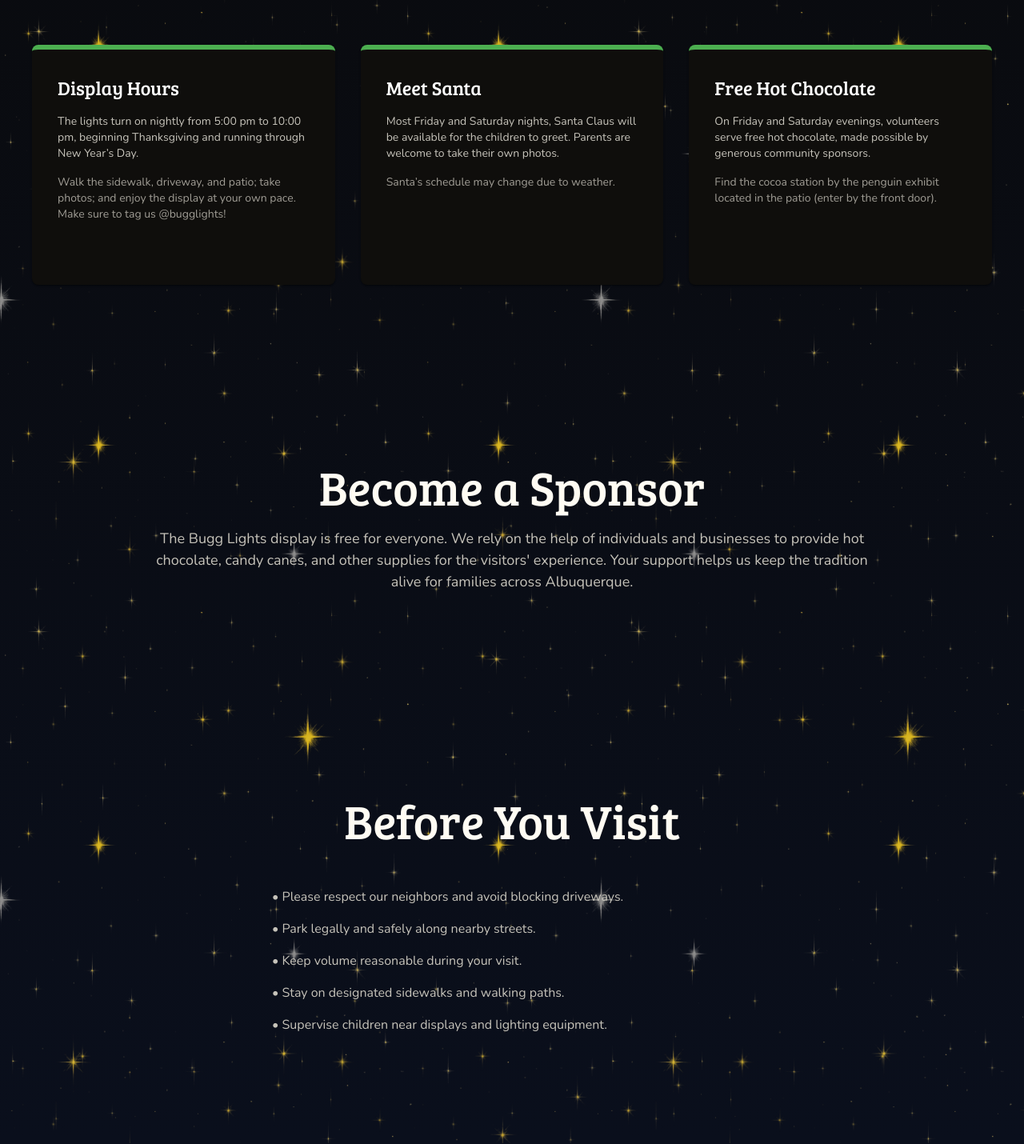
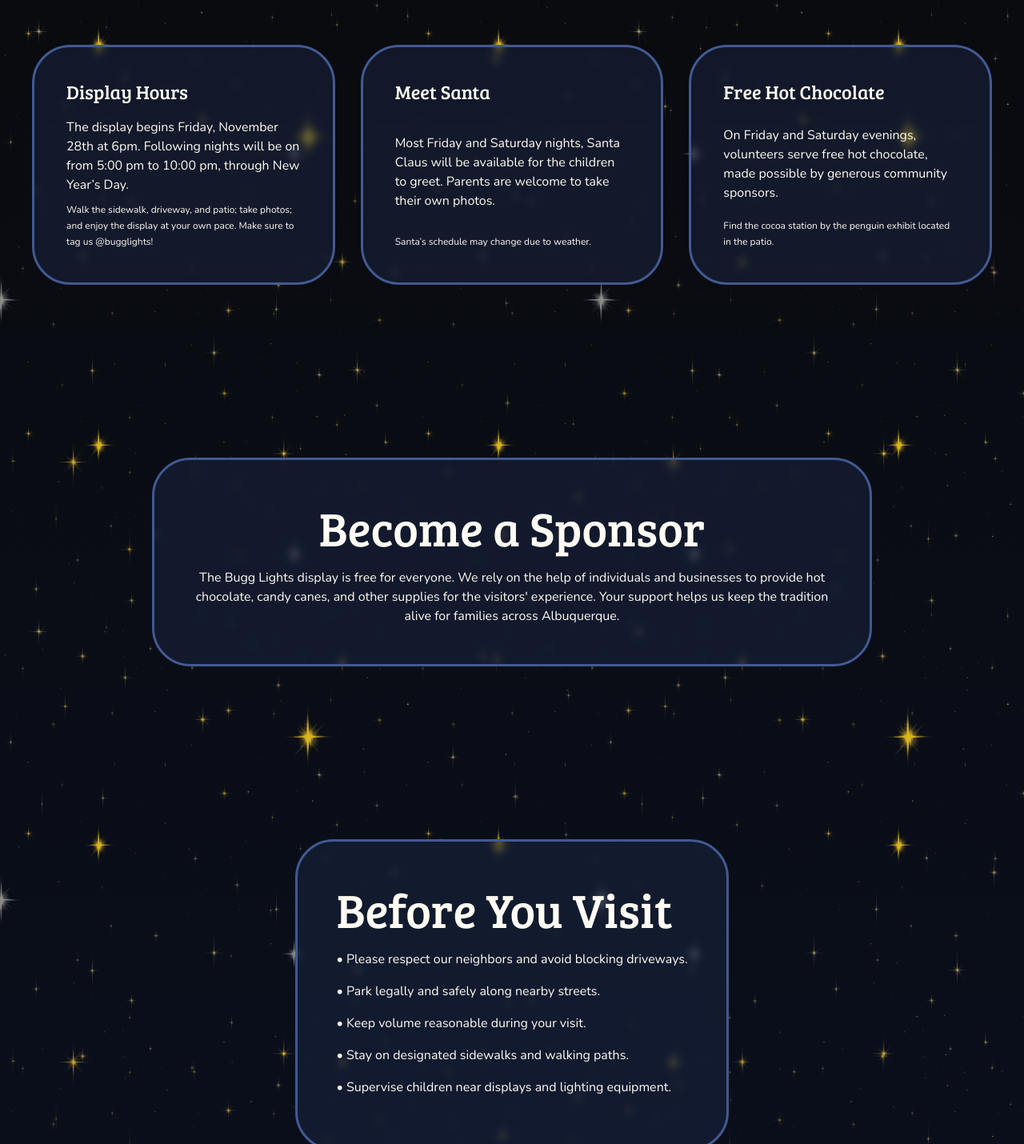
Before and after one commit to csalinas-dev/bugg-lights, a Next.js app: page / in a window 1280 px wide. Shown: the part 2040-3470 px from the top of the page at 80% size. Built offline with nearby package versions, Linux system fonts and the light colour scheme.

Commit message:
feat(sections): clean code and add glass effect

```diff
--- a/src/app/(home)/_components/PlanYourVisit.js
+++ b/src/app/(home)/_components/PlanYourVisit.js
@@ -1,13 +1,14 @@
 "use client";
 
 import React from 'react';
-import { Box, Typography, Grid, Card, CardContent } from '@mui/material';
+import { Box, Typography, Grid } from '@mui/material';
+import { Glass } from '@/components/Glass';
 
 const PlanYourVisit = () => {
   const cards = [
     {
       title: 'Display Hours',
-      text: 'The lights turn on nightly from 5:00 pm to 10:00 pm, beginning Thanksgiving and running through New Year’s Day.',
+      text: 'The display begins Friday, November 28th at 6pm. Following nights will be on from 5:00 pm to 10:00 pm, through New Year’s Day.',
       note: 'Walk the sidewalk, driveway, and patio; take photos; and enjoy the display at your own pace. Make sure to tag us @bugglights!',
     },
     {
@@ -18,7 +19,7 @@
     {
       title: 'Free Hot Chocolate',
       text: 'On Friday and Saturday evenings, volunteers serve free hot chocolate, made possible by generous community sponsors.',
-      note: 'Find the cocoa station by the penguin exhibit located in the patio (enter by the front door).',
+      note: 'Find the cocoa station by the penguin exhibit located in the patio.',
     },
   ];
 
@@ -57,55 +58,19 @@
       >
         {cards.map((card, index) => (
           <Grid size={{ xs: 1, md: 1 }} key={index}>
-            <Card
+            <Glass
               sx={{
-                backgroundColor: '#0F0E0C',
-                borderRadius: '8px',
-                borderTop: '6px solid #4CAF50',
-                padding: '32px',
+                padding: '2.5rem',
                 display: 'flex',
                 flexDirection: 'column',
                 justifyContent: 'space-between',
                 minHeight: '300px',
               }}
             >
-              <CardContent
-                sx={{
-                  padding: 0,
-                }}
-              >
-                <Typography
-                  variant="h5"
-                  sx={{
-                    fontFamily: 'var(--font-bree-serif)',
-                    marginBottom: '1rem',
-                    color: '#ffffff',
-                  }}
-                >
-                  {card.title}
-                </Typography>
-                <Typography
-                  variant="body2"
-                  sx={{
-                    fontFamily: 'var(--font-nunito)',
-                    marginBottom: '1rem',
-                    color: '#C6C3BA',
-                  }}
-                >
-                  {card.text}
-                </Typography>
-                <Typography
-                  variant="body2"
-                  sx={{
-                    fontFamily: 'var(--font-nunito)',
-                    fontSize: '0.875rem',
-                    color: '#A09D95',
-                  }}
-                >
-                  {card.note}
-                </Typography>
-              </CardContent>
-            </Card>
+              <Typography variant="h5">{card.title}</Typography>
+              <Typography variant="body1">{card.text}</Typography>
+              <Typography variant="caption">{card.note}</Typography>
+            </Glass>
           </Grid>
         ))}
       </Grid>
--- a/src/app/(home)/_components/RulesCourtesies.js
+++ b/src/app/(home)/_components/RulesCourtesies.js
@@ -2,6 +2,7 @@
 
 import React from 'react';
 import { Box, Typography, Button } from '@mui/material';
+import { Glass } from '@/components/Glass';
 
 const RulesCourtesies = () => {
   const bullets = [
@@ -23,17 +24,8 @@
         alignItems: 'center',
       }}
     >
-      <Typography
-        variant="h2"
-        sx={{
-          fontFamily: 'var(--font-bree-serif)',
-          fontSize: '2.5rem',
-          marginBottom: '3rem',
-          textAlign: 'center',
-        }}
-      >
-        Before You Visit
-      </Typography>
+      <Glass>
+        <Typography variant="h2">Before You Visit</Typography>
         <Box
           sx={{
             maxWidth: '600px',
@@ -46,9 +38,6 @@
               key={index}
               variant="body1"
               sx={{
-              fontFamily: 'var(--font-nunito)',
-              fontSize: '1rem',
-              color: '#C6C3BA',
                 marginBottom: '1rem',
                 textAlign: 'left',
               }}
@@ -56,21 +45,8 @@
               • {bullet}
             </Typography>
           ))}
-        {/* <Button
-          variant="outlined"
-          sx={{
-            marginTop: '2rem',
-            color: '#C6C3BA',
-            borderColor: '#C6C3BA',
-            '&:hover': {
-              backgroundColor: '#C6C3BA',
-              color: '#090806',
-            },
-          }}
-        >
-          View All Rules & Courtesies
-        </Button> */}
         </Box>
+      </Glass>
     </Box>
   );
 };
--- a/src/app/(home)/_components/Sponsorship.js
+++ b/src/app/(home)/_components/Sponsorship.js
@@ -2,6 +2,7 @@
 
 import React from 'react';
 import { Box, Typography, Button } from '@mui/material';
+import { Glass } from '@/components/Glass';
 
 const Sponsorship = () => {
   return (
@@ -14,49 +15,20 @@
         justifyContent: 'center',
       }}
     >
-      <Box
+      <Glass
         sx={{
           maxWidth: '900px',
           width: '100%',
           textAlign: 'center',
         }}
       >
-        <Typography
-          variant="h2"
-          sx={{
-            fontFamily: 'var(--font-bree-serif)',
-            fontSize: '2.5rem',
-            marginBottom: '1rem',
-          }}
-        >
-          Become a Sponsor
-        </Typography>
-        <Typography
-          variant="body1"
-          sx={{
-            fontFamily: 'var(--font-nunito)',
-            fontSize: '1.125rem',
-            marginBottom: '2rem',
-            color: '#C6C3BA',
-          }}
-        >
+        <Typography variant="h2">Become a Sponsor</Typography>
+        <Typography variant="body1">
           The Bugg Lights display is free for everyone. We rely on the help of individuals and businesses
           to provide hot chocolate, candy canes, and other supplies for the visitors' experience.
           Your support helps us keep the tradition alive for families across Albuquerque.
         </Typography>
-        {/* <Button
-          variant="contained"
-          sx={{
-            backgroundColor: '#FFD700', // Bright color for CTA
-            color: '#000000',
-            '&:hover': {
-              backgroundColor: '#FFC107',
-            },
-          }}
-        >
-          Sponsor the Cocoa Stand
-        </Button> */}
-      </Box>
+      </Glass>
     </Box>
   );
 };
```
Lines whose indentation alone changed are shown as unchanged.
